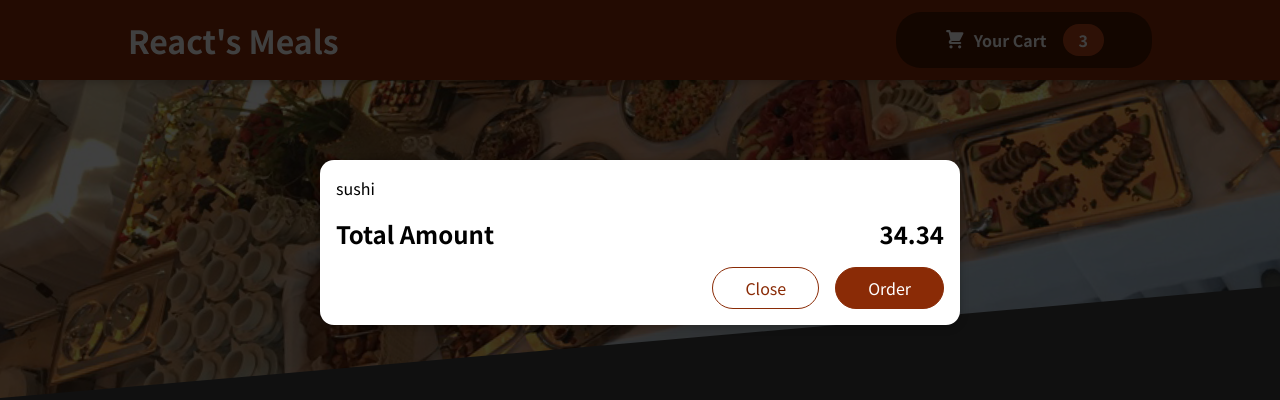
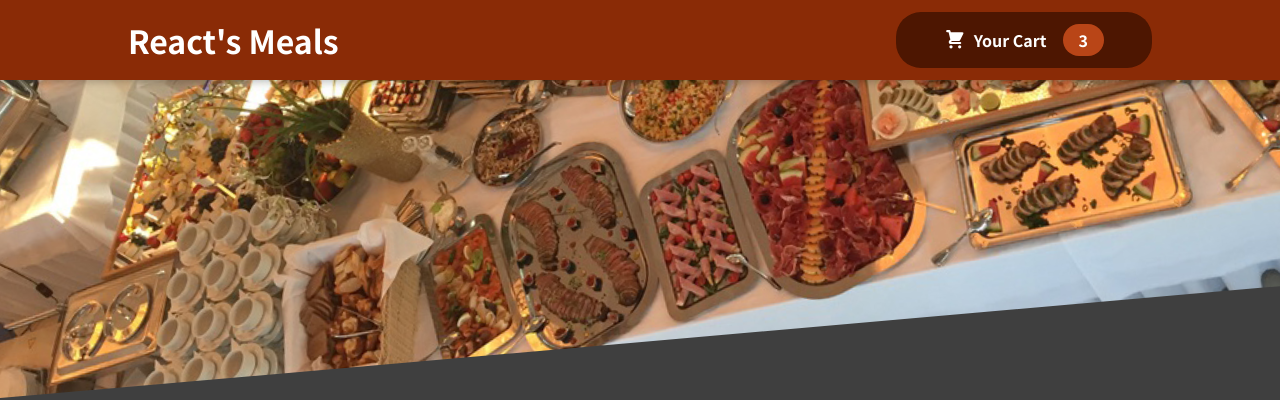
Before and after one commit to DanielCruz-fs/react-meals, a React (Create React App) app: page / in a window 1280 px wide. Shown: the top 400 px of the page. Built offline with nearby package versions, Linux system fonts and the light colour scheme.

Commit message:
add modal state management

```diff
--- a/src/App.js
+++ b/src/App.js
@@ -1,13 +1,23 @@
-import React from 'react';
 import Cart from './components/Cart/Cart';
 import Header from './components/Layout/Header';
 import Meals from './components/Meals/Meals';
+import React, { useState } from 'react';
 
 function App() {
+    const [cartIsShown, setCartIsShown] = useState(false);
+
+    const showCartHandler = () => {
+        setCartIsShown(true);
+    };
+
+    const hideCartHandler = () => {
+        setCartIsShown(false);
+    };
+
     return (
         <React.Fragment>
-            <Cart/>
-            <Header/>
+            { cartIsShown && <Cart onClose={hideCartHandler}/> }
+            <Header onShowCart={showCartHandler}/>
             <main>
                 <Meals/>
             </main>
--- a/src/components/Cart/Cart.js
+++ b/src/components/Cart/Cart.js
@@ -12,14 +12,14 @@
         </ul>
     );
 
-    return <Modal>
+    return <Modal onClose={props.onClose}>
         {cartItems}
         <div className={classes.total}>
             <span>Total Amount</span>
             <span>34.34</span>
         </div>
         <div className={classes.actions}>
-            <button className={classes['button--alt']}>Close</button>
+            <button className={classes['button--alt']} onClick={props.onClose}>Close</button>
             <button className={classes.button}>Order</button>
         </div>
     </Modal>
--- a/src/components/Layout/Header.js
+++ b/src/components/Layout/Header.js
@@ -8,7 +8,7 @@
         <React.Fragment>
             <header className={classes.header}>
                 <h1>React's Meals</h1>
-                <HeaderCartButton/>
+                <HeaderCartButton onClick={props.onShowCart}/>
             </header>
             <div className={classes['main-image']}>
                 <img src={mealsImage} alt='Delicious food.' />
--- a/src/components/Layout/HeaderCartButton.js
+++ b/src/components/Layout/HeaderCartButton.js
@@ -2,7 +2,7 @@
 import classes from "./HeaderCartButton.module.css"
 
 const HeaderCartButton = props => {
-    return <button className={classes.button}>
+    return <button className={classes.button} onClick={props.onClick}>
         <span className={classes.icon}>
             <CartIcon/>
         </span>
--- a/src/components/Meals/MealItem/MealItemForm.js
+++ b/src/components/Meals/MealItem/MealItemForm.js
@@ -15,7 +15,7 @@
                     defaultValue: '1'
                 }}
             ></Input>
-            <button>+ Add</button>
+            <button type="button">+ Add</button>
         </form>
     );
 };
--- a/src/components/UI/Modal.js
+++ b/src/components/UI/Modal.js
@@ -3,7 +3,7 @@
 import classes from './Modal.module.css';
 
 const Backdrop = props => {
-    return <div className={classes.backdrop}></div>
+    return <div className={classes.backdrop} onClick={props.onClose}></div>
 };
 
 const ModalOverlay = props => {
@@ -17,7 +17,7 @@
 const Modal = props => {
     return (
         <Fragment>
-            {ReactDOM.createPortal(<Backdrop />, portalElement)}
+            {ReactDOM.createPortal(<Backdrop onClose={props.onClose}/>, portalElement)}
             {ReactDOM.createPortal(
                 <ModalOverlay>{props.children}</ModalOverlay>,
                 portalElement
```
Also changed, not shown: 1 other file (tests, documents, lock files or other folders).
